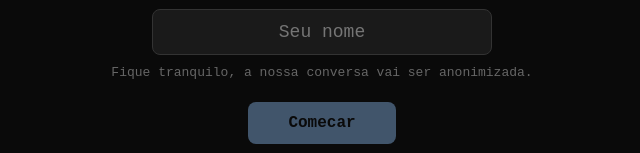
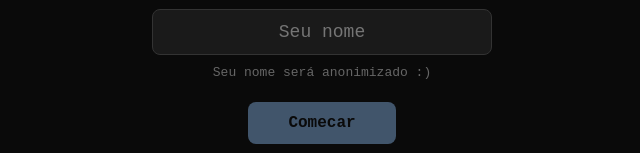
Before and after one commit to bernardobrugnara/bernardocb, a plain HTML site: page workshop/index.html in a window 1280 px wide. Shown: the part 417-570 px from the top of the page, without its empty margins (318-958 px from the left). Drawn offline with Linux system fonts and the light colour scheme.

Commit message:
Update anonymization message on workshop entry screen
Co-Authored-By: Claude Opus 4.6 (1M context) <noreply@anthropic.com>

```diff
--- a/workshop/index.html
+++ b/workshop/index.html
@@ -265,7 +265,7 @@
     <p class="entry-subtitle">Vamos conversar sobre como voce usa Inteligencia Artificial no seu dia a dia.</p>
     <label class="entry-label" for="nameInput">Qual e o seu nome?</label>
     <input type="text" class="name-input" id="nameInput" placeholder="Seu nome" autocomplete="off" maxlength="100">
-    <p style="font-size: 13px; color: #666; margin-top: 8px;">Fique tranquilo, a nossa conversa vai ser anonimizada.</p>
+    <p style="font-size: 13px; color: #666; margin-top: 8px;">Seu nome será anonimizado :)</p>
     <button class="start-btn" id="startBtn" disabled>Comecar</button>
   </div>
 
```
